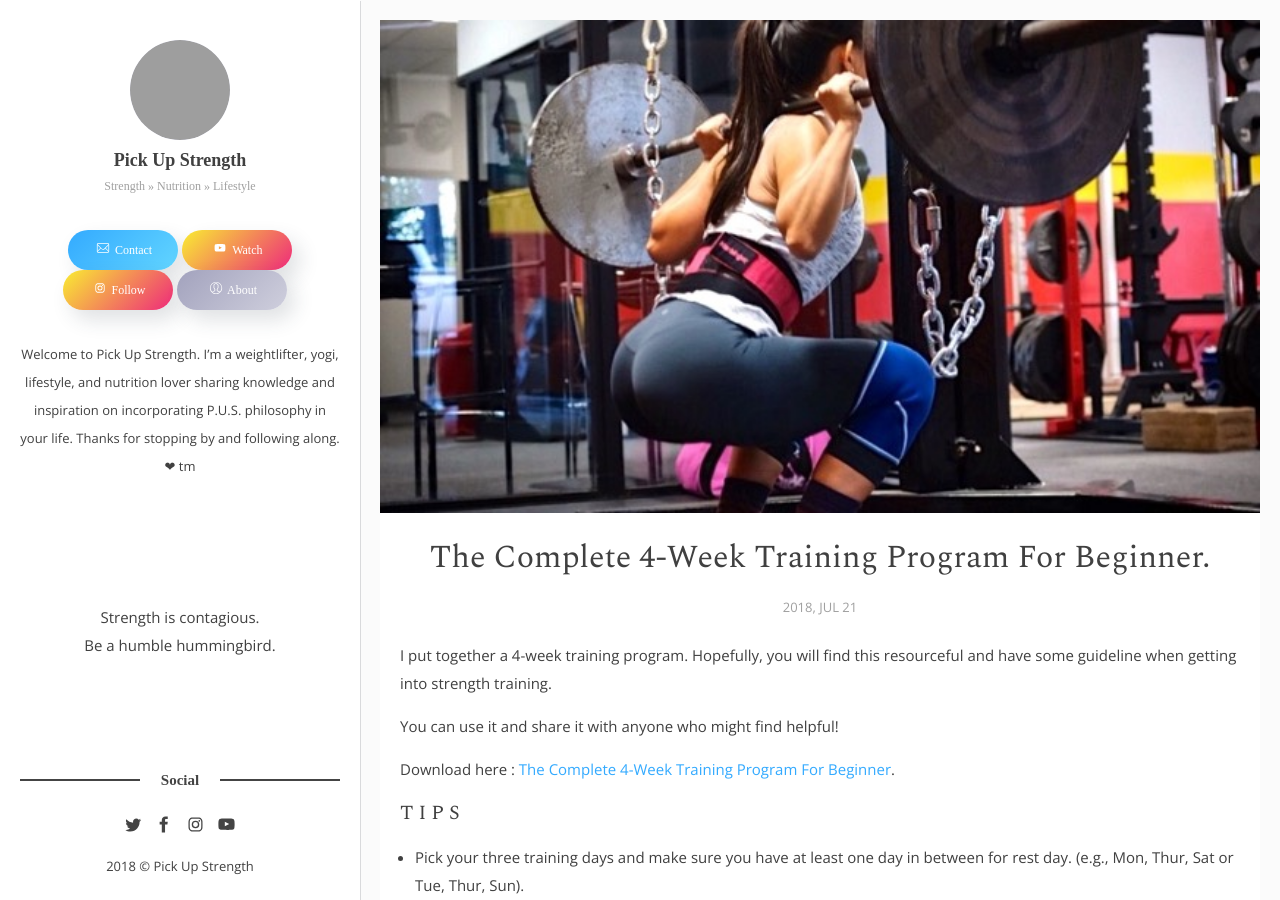
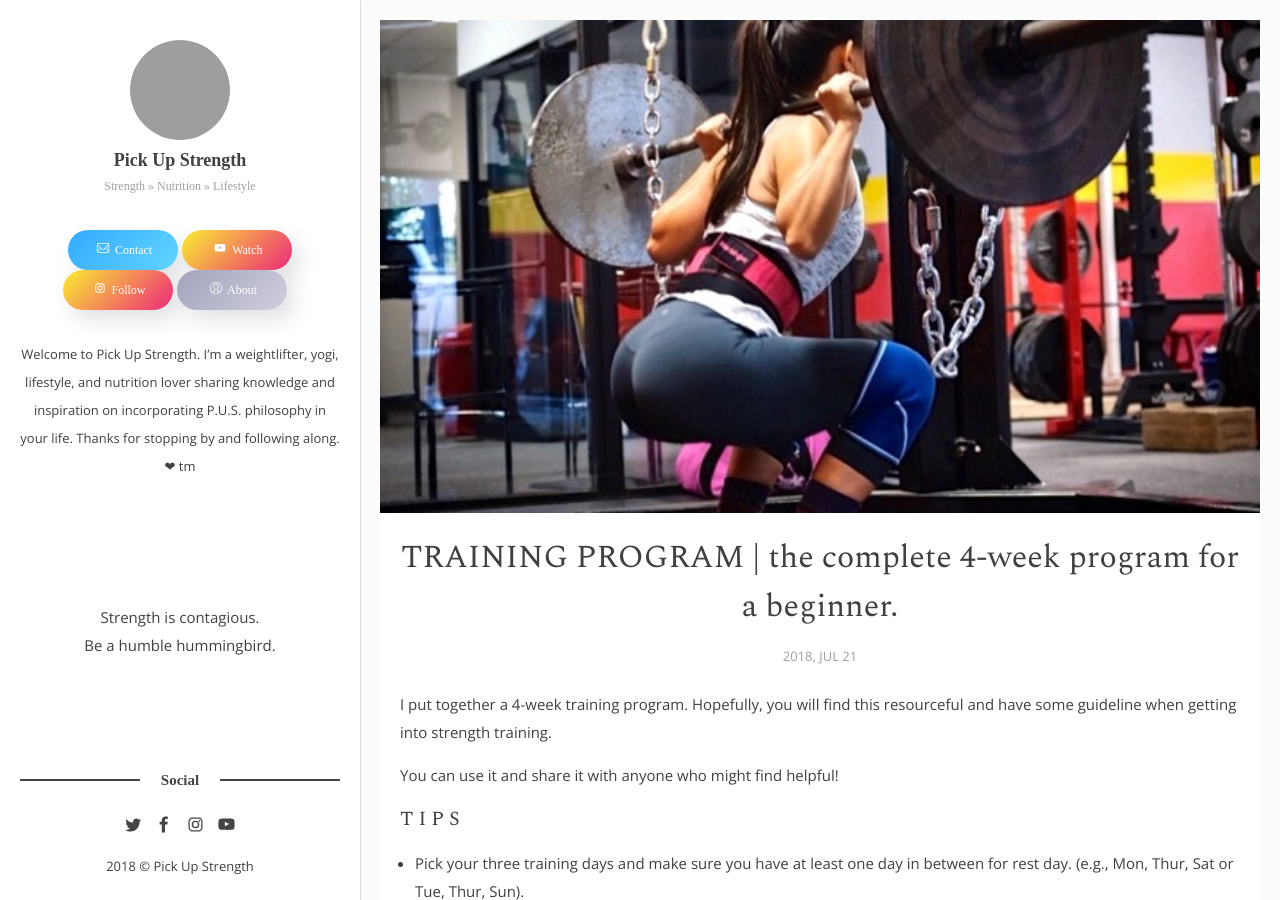
Before and after one commit to teckmonster/pickupstrength, a Jekyll site: the page built from _posts/2018-07-21-Complete-4-Week-Training-Program-Beginner.markdown, in a window 1280 px wide and 900 px high. Built offline with Jekyll 4.4.1, drawn with Linux system fonts in a browser that asks for light colours; some web fonts are replaced; comment, search, counter and statistics services are not loaded; grey boxes are pictures that could not be loaded.

Commit message:
updated post and share life changing habit.

```diff
--- a/_posts/2018-07-21-Complete-4-Week-Training-Program-Beginner.markdown
+++ b/_posts/2018-07-21-Complete-4-Week-Training-Program-Beginner.markdown
@@ -12,8 +12,6 @@
 I put together a 4-week training program. Hopefully, you will find this resourceful and have some guideline when getting into strength training.
 
 You can use it and share it with anyone who might find helpful!
-
-Download here : [The Complete 4-Week Training Program For Beginner][program].
 
 #### T I P S
 
@@ -46,9 +44,7 @@
 Hip Thrust
 
 
-
-[program]: https://drive.google.com/file/d/13AEnCful72jnO2FOY2pLGc7xNptCryxg/view?usp=sharing
+❤ tm
 
 
-
-❤ tm
+<iframe src="https://drive.google.com/file/d/1PctP6mzcpEdiEvELP5M8Utk7UqbckdS_/preview" width="640" height="480"></iframe>
--- a/_posts/2018-07-31-Quick-Easy-Salmon-Recipe-Dinner-Fish-Meal-Prep.markdown
+++ b/_posts/2018-07-31-Quick-Easy-Salmon-Recipe-Dinner-Fish-Meal-Prep.markdown
@@ -1,6 +1,6 @@
 ---
 layout: post
-title: "Quick & Easy Salmon Recipe Meal Prep"
+title: "SIMPLE RECIPE | quick & easy salmon meal prep."
 date: 2018-07-31 20:13:18 +0200
 modified: 2018-08-14 20:13:18 +0200
 image: quick-easy-meal-salmon-dinner.jpg
--- a/_posts/2018-08-11-Best-Glutes-Execrises-Grow-Your-Booty-Workout-Guide.markdown
+++ b/_posts/2018-08-11-Best-Glutes-Execrises-Grow-Your-Booty-Workout-Guide.markdown
@@ -1,6 +1,6 @@
 ---
 layout: post
-title: "Best Glutes Exercises To Grow You Booty Without Machine | Exercises That Target The Peaches"
+title: "GLUTES EXERCISES | exercises that target the peaches and grow booty without machine."
 date: 2018-08-11 20:13:18 +0200
 modified: 2018-08-14 20:13:18 +0200
 image: glute-booty.jpg
--- a/_posts/2018-08-21-Vanilla-Protein-Green-Smoothie-Recipe-Energy-Boost-Favorite-Recipe.markdown
+++ b/_posts/2018-08-21-Vanilla-Protein-Green-Smoothie-Recipe-Energy-Boost-Favorite-Recipe.markdown
@@ -1,6 +1,6 @@
 ---
 layout: post
-title: "Vanilla Protein Green Smoothie Recipe | Energy Boost | My All Time Favorite"
+title: "SMOOTHIE RECIPE | vanilla protein green recipe for energy boost."
 date: 2018-08-19 20:13:18 +0200
 modified: 2018-08-19 20:13:18 +0200
 image: smoothie-3.jpg
--- a/_posts/2018-08-25-College-Advice-How-To-Get-The-Most-Out-College.markdown
+++ b/_posts/2018-08-25-College-Advice-How-To-Get-The-Most-Out-College.markdown
@@ -1,6 +1,6 @@
 ---
 layout: post
-title: "College Advice | What I Wish Someone Had Told Me Before College."
+title: "COLLEGE ADVICE | what I wish someone had told me before college."
 date: 2018-08-25 21:13:18 +0200
 modified: 2018-08-25 20:13:18 +0200
 image: college-advice-cornell-campus.png
--- a/_posts/2018-08-31-Breathing-Techniques-You-Might-Not-Have-Known.markdown
+++ b/_posts/2018-08-31-Breathing-Techniques-You-Might-Not-Have-Known.markdown
@@ -1,6 +1,6 @@
 ---
 layout: post
-title: "Breathing Techniques That You Might Not Have Known Before"
+title: "BREATHING TECHNIQUES | that you might not have known before."
 date: 2018-08-20 20:13:18 +0200
 modified: 2018-08-20 20:13:18 +0200
 image: yoga-pranayama.jpg
--- a/_posts/2018-09-11-Overnight-Cold-Oatmeal-Jar-Recipe.mdown
+++ b/_posts/2018-09-11-Overnight-Cold-Oatmeal-Jar-Recipe.mdown
@@ -1,6 +1,6 @@
 ---
 layout: post
-title: "Overnight Cold Oatmeal-Jar-Recipe"
+title: "BREAKFAST RECIPE | overnight cold oatmeal jar recipe."
 date: 2018-09-11 20:13:18 +0200
 modified: 2018-09-11 20:13:18 +0200
 image: overnight-quaker-oats-jar-recipe-1.jpg
```
Also changed, not shown: other parts of _posts/2018-07-21-Complete-4-Week-Training-Program-Beginner.markdown (+1 -1 lines), _posts/2018-09-21-Life-Changing-Habits-Words-Start-Letter-C.markdown (added, +46 -0 lines), images/positive-wordcloud-letter-c.png (added).
